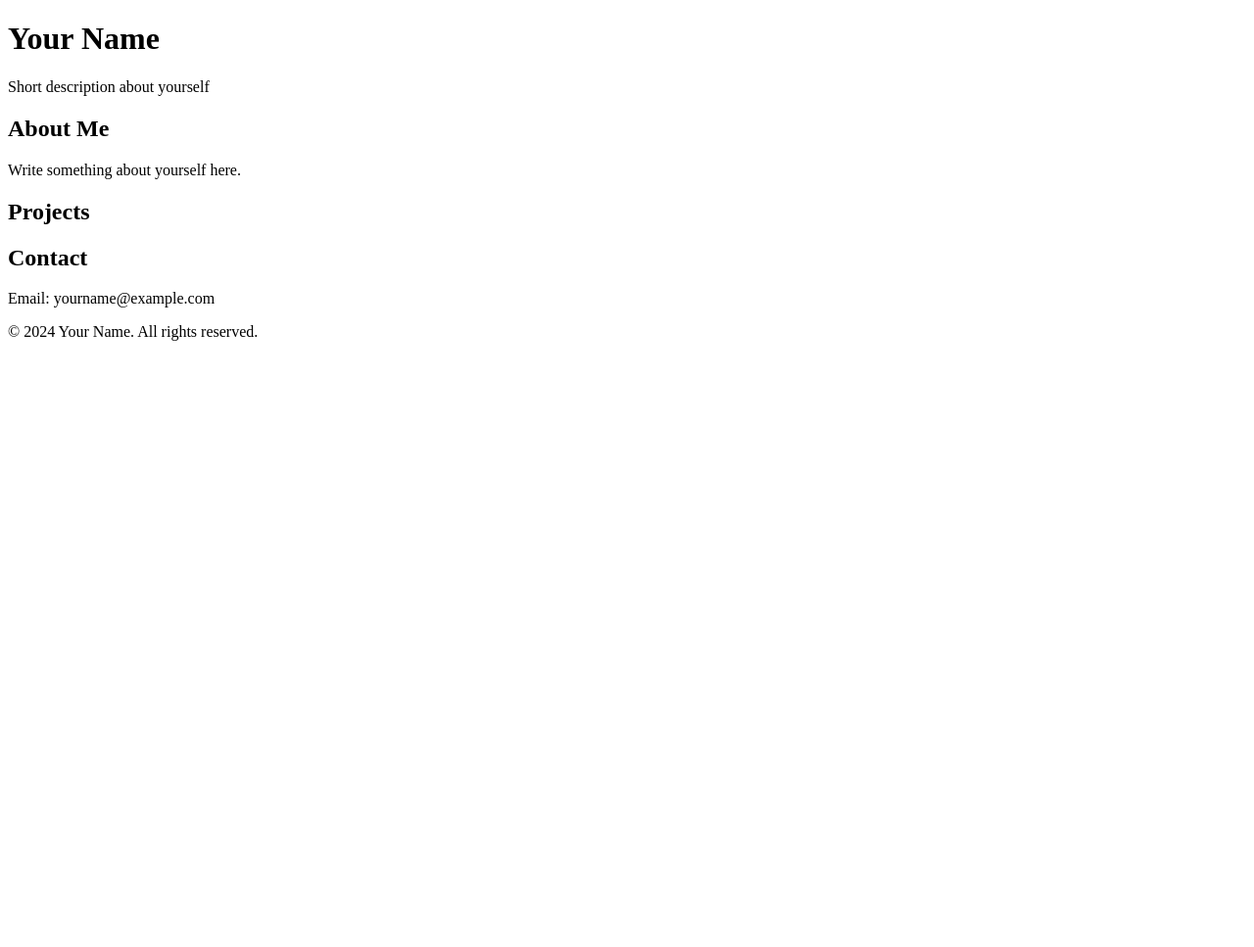
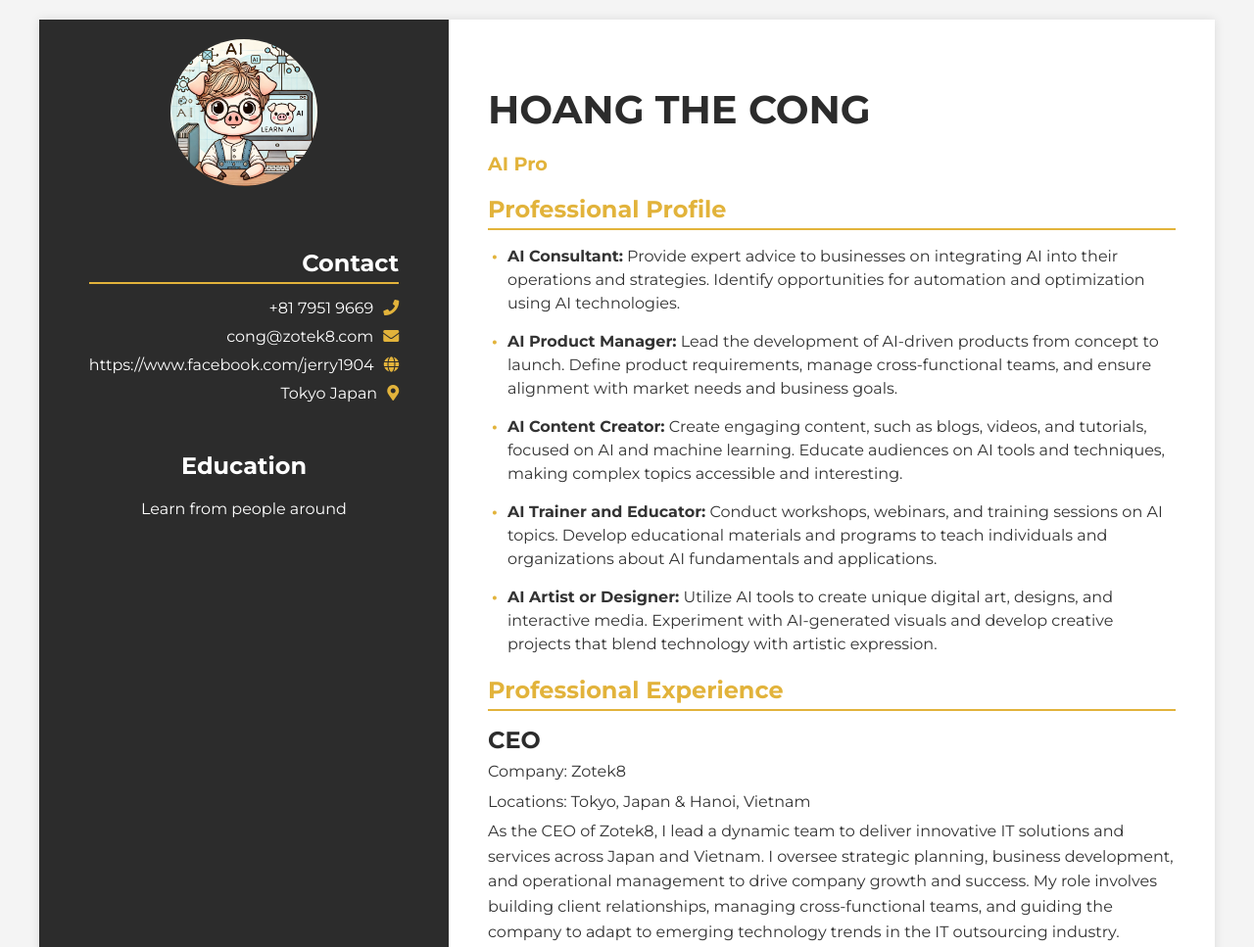
Before and after one commit to hoangzotek8/profile-website, a plain HTML site: page index.html in a window 1280 px wide. Shown: the top 967 px of the page at 98% size. Before the commit the page ends 800 px from the top, so only its background shows below. Drawn offline with Linux system fonts and the light colour scheme.

Commit message:
Updated Professional Profile and Experience sections with new content

```diff
--- a/index.html
+++ b/index.html
@@ -3,30 +3,70 @@
 <head>
     <meta charset="UTF-8">
     <meta name="viewport" content="width=device-width, initial-scale=1.0">
-    <title>Profile Website</title>
-    <link rel="stylesheet" href="styles.css">
+    <title>Professional Profile</title>
+    <link rel="stylesheet" href="style.css">
+    <link href="https://fonts.googleapis.com/css2?family=Montserrat:wght@300;400;700&display=swap" rel="stylesheet">
+    <link rel="stylesheet" href="https://cdnjs.cloudflare.com/ajax/libs/font-awesome/5.15.4/css/all.min.css">
 </head>
 <body>
-    <header>
-        <h1>Your Name</h1>
-        <p>Short description about yourself</p>
-    </header>
-    <main>
-        <section id="about">
-            <h2>About Me</h2>
-            <p>Write something about yourself here.</p>
-        </section>
-        <section id="projects">
-            <h2>Projects</h2>
-            <!-- List your projects here -->
-        </section>
-        <section id="contact">
-            <h2>Contact</h2>
-            <p>Email: yourname@example.com</p>
-        </section>
-    </main>
-    <footer>
-        <p>&copy; 2024 Your Name. All rights reserved.</p>
-    </footer>
+    <div class="container">
+        <!-- Left Column -->
+        <div class="left-column">
+            <div class="profile-img">
+                <img src="profile-image.jpg" alt="Profile Image">
+            </div>
+            <div class="contact-info">
+                <h2>Contact</h2>
+                <div class="contact-item">
+                    <p>+81 7951 9669</p>
+                    <i class="fas fa-phone"></i>
+                </div>
+                <div class="contact-item">
+                    <p>cong@zotek8.com</p>
+                    <i class="fas fa-envelope"></i>
+                </div>
+                <div class="contact-item">
+                    <p>https://www.facebook.com/jerry1904</p>
+                    <i class="fas fa-globe"></i>
+                </div>
+                <div class="contact-item">
+                    <p>Tokyo Japan</p>
+                    <i class="fas fa-map-marker-alt"></i>
+                </div>
+            </div>
+            <div class="education">
+                <h2>Education</h2>
+                <p>Learn from people around</p>
+
+            </div>
+        </div>
+
+        <!-- Right Column -->
+        <div class="right-column">
+            <h1>HOANG THE CONG</h1>
+            <h3>AI Pro</h3>
+            <div class="professional-profile">
+                <h2>Professional Profile</h2>
+                <ul class="profile-list">
+                    <li><strong>AI Consultant:</strong> Provide expert advice to businesses on integrating AI into their operations and strategies. Identify opportunities for automation and optimization using AI technologies.</li>
+                    <li><strong>AI Product Manager:</strong> Lead the development of AI-driven products from concept to launch. Define product requirements, manage cross-functional teams, and ensure alignment with market needs and business goals.</li>
+                    <li><strong>AI Content Creator:</strong> Create engaging content, such as blogs, videos, and tutorials, focused on AI and machine learning. Educate audiences on AI tools and techniques, making complex topics accessible and interesting.</li>
+                    <li><strong>AI Trainer and Educator:</strong> Conduct workshops, webinars, and training sessions on AI topics. Develop educational materials and programs to teach individuals and organizations about AI fundamentals and applications.</li>
+                    <li><strong>AI Artist or Designer:</strong> Utilize AI tools to create unique digital art, designs, and interactive media. Experiment with AI-generated visuals and develop creative projects that blend technology with artistic expression.</li>
+                </ul>
+            </div>
+            <div class="experience">
+                <h2>Professional Experience</h2>
+                <div class="experience-item">
+                    <h3>CEO</h3>
+                    <p>Company: Zotek8</p>
+                    <p>Locations: Tokyo, Japan & Hanoi, Vietnam</p>
+                    <p>As the CEO of Zotek8, I lead a dynamic team to deliver innovative IT solutions and services across Japan and Vietnam. I oversee strategic planning, business development, and operational management to drive company growth and success. My role involves building client relationships, managing cross-functional teams, and guiding the company to adapt to emerging technology trends in the IT outsourcing industry.</p>
+                </div>
+            </div>
+                <!-- Add more experience items as needed -->
+            </div>
+        </div>
+    </div>
 </body>
 </html>
--- a/style.css
+++ b/style.css
@@ -0,0 +1,156 @@
+/* General Styles */
+body {
+    font-family: 'Montserrat', sans-serif;
+    margin: 0;
+    padding: 0;
+    background-color: #f4f4f4;
+    color: #333;
+}
+
+.container {
+    display: flex;
+    max-width: 1200px;
+    margin: 20px auto;
+    background: #fff;
+    box-shadow: 0 0 10px rgba(0, 0, 0, 0.1);
+}
+
+/* Left Column */
+.left-column {
+    width: 35%;
+    background-color: #2c2c2c;
+    color: #fff;
+    padding: 20px;
+    display: flex;
+    flex-direction: column;
+    align-items: center;
+    text-align: center;
+}
+
+.profile-img img {
+    border-radius: 50%;
+    width: 150px;
+    height: 150px;
+    margin-bottom: 20px;
+}
+
+.contact-info {
+    text-align: right; /* Căn lề phải cho phần thông tin liên lạc */
+    margin: 20px 0;
+}
+
+.contact-info h2 {
+    border-bottom: 2px solid #e2b33b;
+    padding-bottom: 5px;
+    margin-bottom: 15px;
+    text-align: right; /* Căn lề phải cho tiêu đề */
+}
+
+.contact-item {
+    display: flex;  /* Sử dụng Flexbox để căn chỉnh */
+    justify-content: flex-end; /* Đưa tất cả nội dung về bên phải */
+    align-items: center; /* Căn giữa theo chiều dọc */
+    margin: 10px 0; /* Khoảng cách giữa các mục */
+}
+
+.contact-item p {
+    margin: 0;
+    padding: 0;
+    text-align: right; /* Căn lề phải cho văn bản */
+}
+
+.contact-item i {
+    margin-left: 10px; /* Thêm khoảng cách giữa văn bản và biểu tượng */
+    color: #e2b33b; /* Màu biểu tượng */
+}
+
+
+/* Right Column */
+.right-column {
+    width: 65%;
+    padding: 40px;
+}
+
+.right-column h1 {
+    font-size: 2.5em;
+    margin-bottom: 10px;
+    color: #2c2c2c;
+}
+
+.right-column h3 {
+    font-size: 1.2em;
+    color: #e2b33b;
+    margin-bottom: 20px;
+}
+
+.professional-profile {
+    margin: 20px 0;
+}
+
+.professional-profile h2 {
+    color: #e2b33b;
+    margin-bottom: 15px;
+    border-bottom: 2px solid #e2b33b;
+    padding-bottom: 5px;
+}
+
+.profile-list {
+    list-style-type: none; /* Loại bỏ dấu chấm gạch đầu dòng mặc định */
+    padding: 0;
+    margin: 0;
+}
+
+.profile-list li {
+    margin-bottom: 15px;
+    padding-left: 20px;
+    position: relative; /* Để thêm biểu tượng tùy chỉnh */
+    font-size: 1rem;
+    line-height: 1.5;
+}
+
+.profile-list li::before {
+    content: "\2022"; /* Biểu tượng gạch đầu dòng tùy chỉnh */
+    color: #e2b33b; /* Màu của biểu tượng */
+    font-weight: bold;
+    display: inline-block;
+    width: 1em;
+    margin-left: -1em; /* Đưa biểu tượng ra bên trái văn bản */
+}
+
+.experience {
+    margin: 20px 0;
+}
+
+.experience h2 {
+    color: #e2b33b;
+    margin-bottom: 15px;
+    border-bottom: 2px solid #e2b33b;
+    padding-bottom: 5px;
+}
+
+.experience-item {
+    margin-bottom: 20px;
+}
+
+.experience-item h3 {
+    margin: 0;
+    color: #2c2c2c;
+    font-size: 1.5rem;
+}
+
+.experience-item p {
+    margin: 5px 0;
+    color: #333;
+    font-size: 1rem;
+    line-height: 1.6;
+}
+
+/* Responsive */
+@media screen and (max-width: 768px) {
+    .container {
+        flex-direction: column;
+    }
+    .left-column, .right-column {
+        width: 100%;
+    }
+}
```
Also changed, not shown: script.js (added, +18 -0 lines), profile-image.jpg (added), profile-image1.jpg (added), 1 other file.
